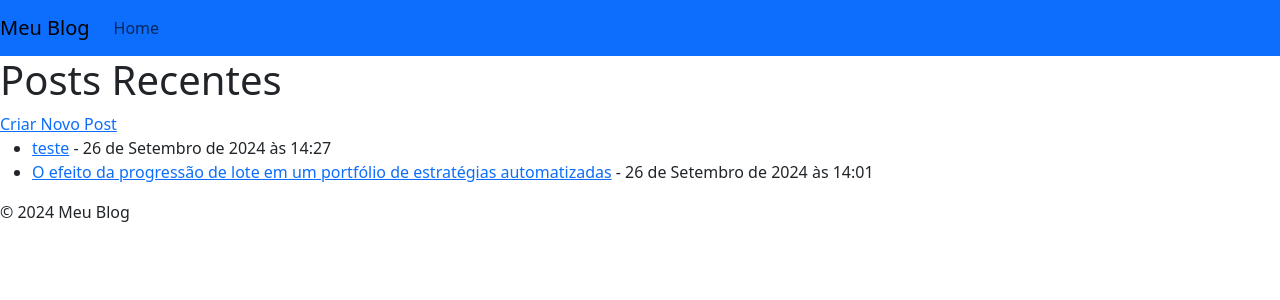
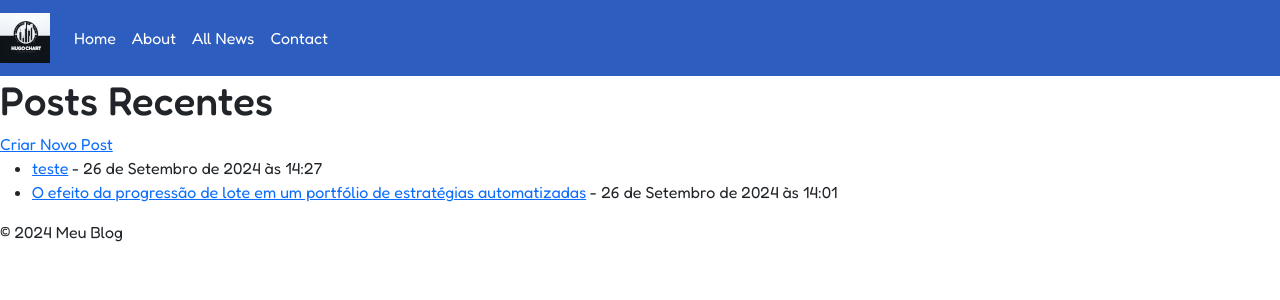
Before and after one commit to victorhugofbr/django-blog, a Django app: page / in a window 1280 px wide. Shown: the top 300 px of the page. Run offline with Django 5.2, Linux system fonts and the light colour scheme; data comes from the database, SQL or seed files in the repository; some libraries are stand-ins or nearby versions.

Commit message:
estilos commit

```diff
--- /dev/null
+++ b/blog/static/blog/css/styles.css
@@ -0,0 +1,45 @@
+qq <uniquifier>: Use a unique and descriptive class name
+// <weight>: Use a value from 300 to 700
+
+.fredoka-<uniquifier> {
+  font-family: "Fredoka", sans-serif;
+  font-optical-sizing: auto;
+  font-weight: <weight>;
+  font-style: normal;
+  font-variation-settings:
+    "wdth" 100;
+}
+
+
+:root{
+
+    /*Definido as variáveis para fontes */
+    --fonte-primaria:"Fredoka",sans-serif;
+
+    /*Definindo as variáveis para cores */
+    --primary-color: #2C5DBF;
+    --secondary-color: #3C578C;
+    --text-color: #384359;
+
+    /*Definindo as variáveis para tamanhos*/
+    --fonte-size-base: 16px;
+    --heading-font-size: 2em;
+    --paragrafo-espaçamento: 1.5em;
+}
+
+body{
+    font-family:var(--fonte-primaria)
+}
+
+.navbar{
+
+    background-color: #2C5DBF;
+    font-size: 16px;
+    border-radius: 0;
+    width: 100%;
+    margin:0;
+}
+
+.nav-link{
+    color: white;
+}
--- a/blog/templates/blog/base.html
+++ b/blog/templates/blog/base.html
@@ -1,5 +1,4 @@
 {% load bootstrap4 %}
-{% load static %}
 <!DOCTYPE html>
 <html lang="pt-br">
 <head>
@@ -10,7 +9,13 @@
     <link href="https://cdn.jsdelivr.net/npm/bootstrap@5.3.0/dist/css/bootstrap.min.css" rel="stylesheet">
 
     <!-- CSS customizado, caso necessário -->
-    <link rel="stylesheet" href="{% static 'css/styles.css' %}">
+    {% load static %}
+    <link rel="stylesheet" href="{% static 'blog/css/styles.css' %}">
+
+    <!--Fonte Fredoka importada-->
+    <link rel="preconnect" href="https://fonts.googleapis.com">
+<link rel="preconnect" href="https://fonts.gstatic.com" crossorigin>
+<link href="https://fonts.googleapis.com/css2?family=Fredoka:wght@300..700&family=Montserrat:ital,wght@0,100..900;1,100..900&display=swap" rel="stylesheet">
 </head>
 <body>
      {% include 'blog\header.html' %}
--- a/blog/templates/blog/header.html
+++ b/blog/templates/blog/header.html
@@ -1,8 +1,11 @@
 <!-- header.html -->
 {% load bootstrap4 %}
+{% load static %}
 
-<nav class="navbar navbar-expand-lg navbar-light bg-primary">
-    <a class="navbar-brand" href="{% url 'post_list' %}">Meu Blog</a>
+<nav class="navbar navbar-expand-lg navbar-light">
+    <a class="navbar-brand" href="{% url 'post_list' %}">
+        <img src="{% static 'blog/images/logo50.jpeg' %}" alt="logo">
+    </a>
     <button class="navbar-toggler" type="button" data-toggle="collapse" data-target="#navbarNav" aria-controls="navbarNav" aria-expanded="false" aria-label="Toggle navigation">
         <span class="navbar-toggler-icon"></span>
     </button>
@@ -12,10 +15,13 @@
                 <a class="nav-link" href="{% url 'post_list' %}">Home</a>
             </li>
             <li class="nav-item">
+                <a class="nav-link" href="#">About</a>
             </li>
             <li class="nav-item">
+                <a class="nav-link" href="#">All News</a>
             </li>
             <li class="nav-item">
+                <a class="nav-link" href="#">Contact</a>
             </li>
         </ul>
     </div>
```
Also changed, not shown: Myblog/settings.py (+4 -3 lines), blog/static/blog/images/hugochart.jpeg (added), blog/static/blog/images/logo50.jpeg (added), modelo_template.jpg.
